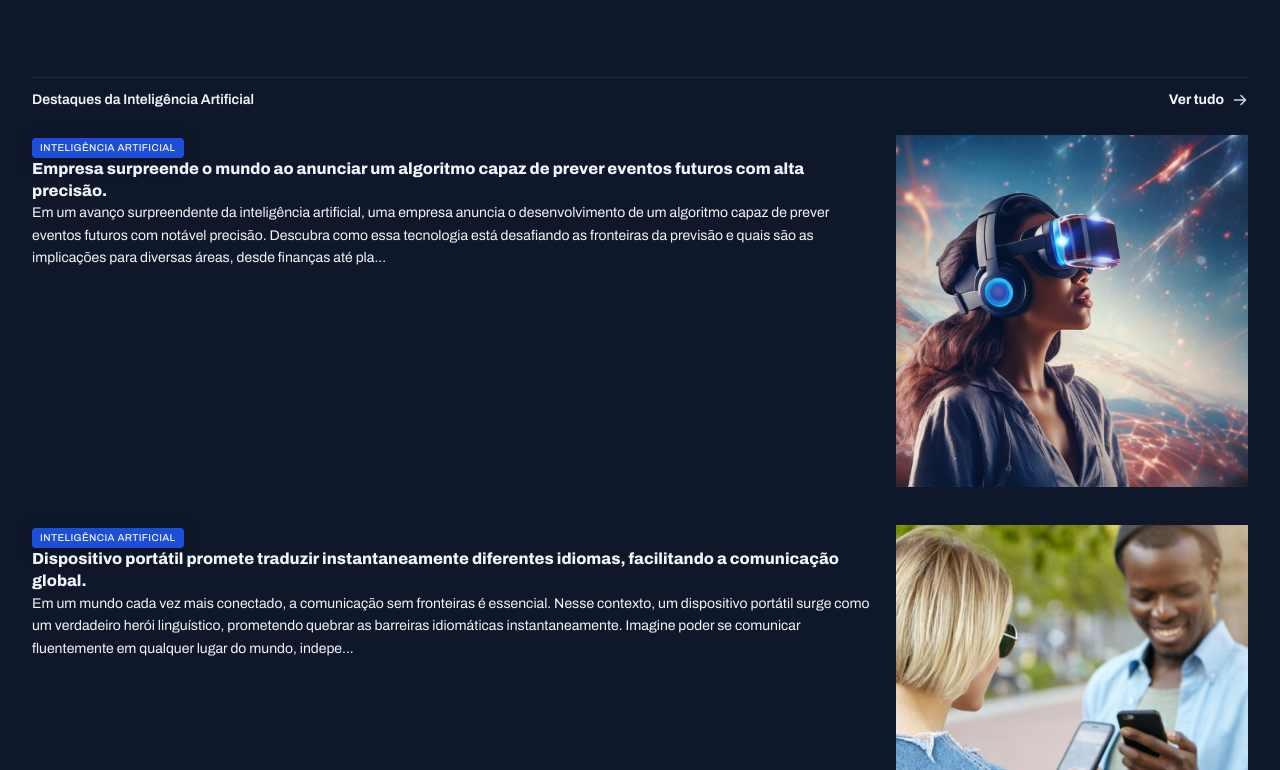
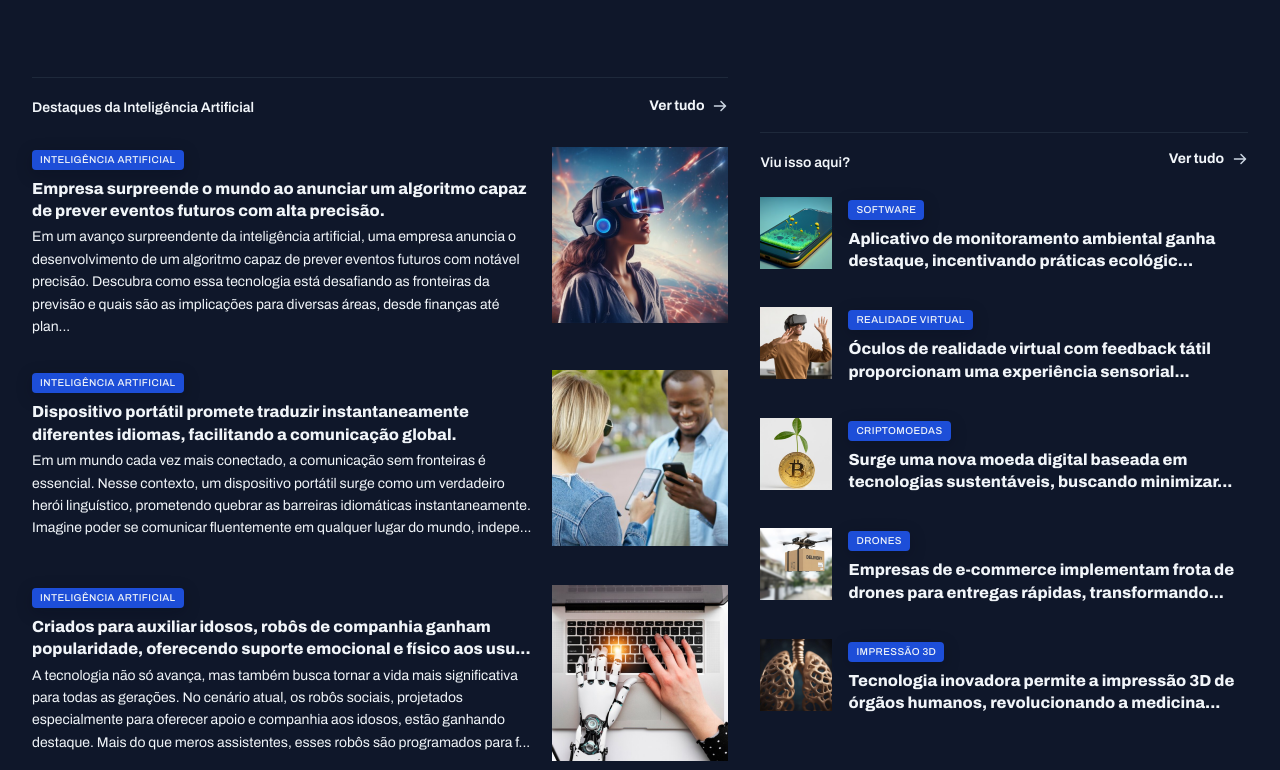
Before and after one commit to victorozoterio/tech-news, a plain HTML site: page index.html in a window 1280 px wide. Shown: the part 986-1756 px from the top of the page. Drawn offline with Linux system fonts and the light colour scheme.

Commit message:
feat: estilizando os últimos cards

```diff
--- a/index.html
+++ b/index.html
@@ -161,7 +161,7 @@
                             Empresa surpreende o mundo ao anunciar um algoritmo capaz de prever eventos futuros com alta precisão.
                         </h3>
                         <p class="text-sm">
-                            Em um avanço surpreendente da inteligência artificial, uma empresa anuncia o desenvolvimento de um algoritmo capaz de prever eventos futuros com notável precisão. Descubra como essa tecnologia está desafiando as fronteiras da previsão e quais são as implicações para diversas áreas, desde finanças até pla...
+                            Em um avanço surpreendente da inteligência artificial, uma empresa anuncia o desenvolvimento de um algoritmo capaz de prever eventos futuros com notável precisão. Descubra como essa tecnologia está desafiando as fronteiras da previsão e quais são as implicações para diversas áreas, desde finanças até plan...
                         </p>
                     </div>
                     <div>
@@ -217,7 +217,7 @@
             </div>
         </section>
 
-        <div>
+        <aside>
             <div id="ads">
                 <img src="assets/Ads.png" alt="">
             </div>
@@ -240,7 +240,7 @@
                         <div>
                             <span class="content-tag">Software</span>
                             <h3 class="text-xl">
-                                Aplicativo de monitoramento ambiental ganha destaque, incentivando práticas ecológicas e pro...
+                                Aplicativo de monitoramento ambiental ganha destaque, incentivando práticas ecológic...
                             </h3>
                         </div>
                     </article>
@@ -253,7 +253,7 @@
                         <div>
                             <span class="content-tag">Realidade Virtual</span>
                             <h3 class="text-xl">
-                                Óculos de realidade virtual com feedback tátil proporcionam uma experiência sensorial complet...
+                                Óculos de realidade virtual com feedback tátil proporcionam uma experiência sensorial...
                             </h3>
                         </div>
                     </article>
@@ -266,7 +266,7 @@
                         <div>
                             <span class="content-tag">Criptomoedas</span>
                             <h3 class="text-xl">
-                                Surge uma nova moeda digital baseada em tecnologias sustentáveis, buscando minimizar o i...
+                                Surge uma nova moeda digital baseada em tecnologias sustentáveis, buscando minimizar...
                             </h3>
                         </div>
                     </article>
@@ -279,7 +279,7 @@
                         <div>
                             <span class="content-tag">Drones</span>
                             <h3 class="text-xl">
-                                Empresas de e-commerce implementam frota de drones para entregas rápidas, transformando o ce...
+                                Empresas de e-commerce implementam frota de drones para entregas rápidas, transformando...
                             </h3>
                         </div>
                     </article>
@@ -292,13 +292,13 @@
                         <div>
                             <span class="content-tag">Impressão 3d</span>
                             <h3 class="text-xl">
-                                Tecnologia inovadora permite a impressão 3D de órgãos humanos, revolucionando a medicina e a li...
+                                Tecnologia inovadora permite a impressão 3D de órgãos humanos, revolucionando a medicina...
                             </h3>
                         </div>
                     </article>
                 </div>
             </section>
-        </div>
+        </aside>
     </main>
 </body>
 </html>
--- a/styles/global.css
+++ b/styles/global.css
@@ -51,8 +51,16 @@ img {
 }
 
 main {
-    margin-top: 40px;
-    gap: 80px;
+    margin-block: 40px;
+    row-gap: 80px;
+    column-gap: 32px;
+
+    grid-template-columns: 2fr 1.4fr;
+
+    grid-template-areas:
+    "featured featured"
+    "weekly weekly"
+    "ai aside"
 }
 
 .content-tag {
--- a/styles/sections.css
+++ b/styles/sections.css
@@ -21,6 +21,7 @@ section header {
 }
 
 #featured {
+    grid-area: featured;
     img {
         height: 100%;
         object-fit: cover;
@@ -61,6 +62,7 @@ section header {
 }
 
 #weekly {
+    grid-area: weekly;
 
     &>div { /* primeiro nivel de div na section weekly */
         grid-template-columns: repeat(4, 292px);
@@ -85,3 +87,34 @@ section header {
         font-weight: 800;
     }
 }
+
+#ai {
+    grid-area: ai;
+    img {
+        width: 176px;
+        aspect-ratio: 1/1;
+        object-fit: cover;
+    }
+
+    h3 {
+        margin-block: 8px 4px;
+    }
+}
+
+aside {
+    grid-area: aside;
+}
+
+#more {
+    margin-top: 32px;
+
+    h3 {
+        margin-top: 8px;
+    }
+
+    img {
+        width: 72px;
+        aspect-ratio: 1/1; /* quadrado perfeito*/
+        object-fit: cover;
+    }
+}
```
